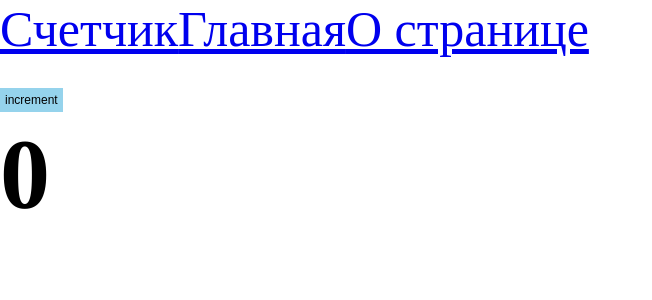
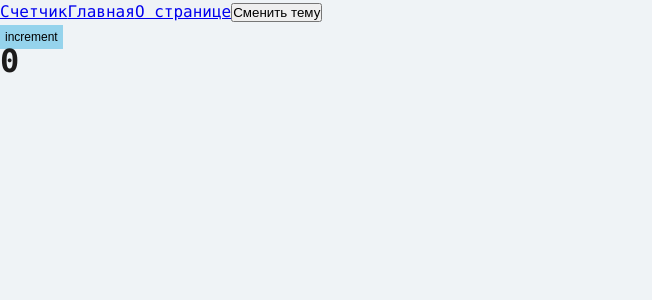
Before and after one commit to SergeyShabalin/Money_Shelf, a React app: page / in a window 1280 px wide. Shown: the top 300 px of the page, without its empty margins (0-652 px from the left). Built offline with nearby package versions, Linux system fonts and the light colour scheme.

Commit message:
theme context

```diff
--- a/src/App.tsx
+++ b/src/App.tsx
@@ -1,18 +1,23 @@
 import React, {Suspense} from 'react';
 import {Link, Route, Routes} from 'react-router-dom';
 import Counter from "./components/Counter";
-import './index.scss'
-import MainPage from "./pages/MainPage/MainPage";
-import AboutPage from "./pages/AboutPage/AboutPage";
+
 import {MainPageAsync} from "./pages/MainPage/MainPage.async";
 import {AboutPageAsync} from "./pages/AboutPage/AboutPage.async";
+import {useTheme} from "./theme/useTheme";
+
+import './styles/index.scss'
 
 const App = () => {
+
+    const {theme, toggleTheme} = useTheme()
+
     return (
-        <div className='app'>
+        <div className={`app ${theme}`}>
             <Link to={'/'}>Счетчик</Link>
             <Link to={'/main'}>Главная</Link>
             <Link to={'/about'}>О странице</Link>
+            <button onClick={toggleTheme}>Сменить тему</button>
             <Suspense fallback={<div>Loading...</div>}>
                 <Routes>
                     <Route path='/' element={<Counter/>}/>
--- a/src/index.scss
+++ /dev/null
@@ -1,9 +0,0 @@
-* {
-  padding: 0;
-  margin: 0;
-  box-sizing: border-box;
-}
-
-.app{
-  font-size: 50px;
-}
--- a/src/index.tsx
+++ b/src/index.tsx
@@ -3,12 +3,15 @@
 import React from "react";
 import App from "./App";
 import {BrowserRouter} from "react-router-dom";
+import ThemeProvider from "./theme/ThemeProvider";
 
 
 someF('111')
 render(
     <BrowserRouter>
-        <App/>
+        <ThemeProvider>
+            <App/>
+        </ThemeProvider>
     </BrowserRouter>,
     document.getElementById('root')
 )
--- /dev/null
+++ b/src/styles/index.scss
@@ -0,0 +1,19 @@
+@import "reset";
+@import "variables/global";
+@import "themes/dark";
+@import "themes/normal";
+
+*{
+  margin:0;
+  padding: 0;
+  box-sizing: border-box;
+}
+
+.app{
+  padding: 0;
+  margin: 0;
+  font: var(--font-m);
+  background: var(--bg-color);
+  color: var(--primary-color);
+  min-height: 100vh;
+}
--- /dev/null
+++ b/src/styles/themes/dark.scss
@@ -0,0 +1,5 @@
+.app.dark {
+  --bg-color: #1a1a1a;
+  --primary-color: #b6aaaa;
+  --secondary-color: #e5dada;
+}
--- /dev/null
+++ b/src/styles/themes/normal.scss
@@ -0,0 +1,5 @@
+.app.light {
+  --bg-color: #eff3f6;
+  --primary-color: #1c1b1b;
+  --secondary-color: #1f1d1d;
+}
--- /dev/null
+++ b/src/styles/variables/global.scss
@@ -0,0 +1,11 @@
+:root{
+  --font-family-main: Consolas, Serif, "Times New Roman";
+
+  --font-size-m: 16px;
+  --font-line-m: 24px;
+  --font-m: var(--font-size-m) / var(--font-line-m)  var(--font-family-main);
+
+  --font-size-l: 24px;
+  --font-line-l: 32px;
+  --font-l: var(--font-size-l) / var(--font-line-l)  var(--font-family-main);
+}
--- /dev/null
+++ b/src/theme/ThemeContext.ts
@@ -0,0 +1,15 @@
+import {createContext} from "react";
+
+export enum Theme {
+    DARK = 'dark',
+    LIGHT = 'light'
+}
+
+export interface ThemeContextProps {
+    theme?: Theme,
+    setTheme?: (theme: Theme) => void
+}
+
+export const ThemeContext = createContext<ThemeContextProps>({})
+
+export const LOCAL_STORAGE_THEME_KEY = 'theme'
--- /dev/null
+++ b/src/theme/ThemeProvider.tsx
@@ -0,0 +1,22 @@
+import React, {FC, useMemo, useState} from 'react';
+import {LOCAL_STORAGE_THEME_KEY, Theme, ThemeContext} from "./ThemeContext";
+
+const defaultTheme = localStorage.getItem(LOCAL_STORAGE_THEME_KEY) as Theme || Theme.LIGHT
+
+const ThemeProvider: FC = ({children}) => {
+    const [theme, setTheme] = useState<Theme>(defaultTheme)
+
+    const defaultProps = useMemo(() => ({
+        theme: theme,
+        setTheme: setTheme,
+    }), [theme])
+
+
+    return (
+        <ThemeContext.Provider value={defaultProps}>
+            {children}
+        </ThemeContext.Provider>
+    );
+};
+
+export default ThemeProvider;
--- /dev/null
+++ b/src/theme/useTheme.ts
@@ -0,0 +1,22 @@
+import {useContext} from "react";
+import {LOCAL_STORAGE_THEME_KEY, Theme, ThemeContext} from "./ThemeContext";
+
+interface UseThemeResult {
+    toggleTheme: () => void;
+    theme: Theme
+}
+
+export function useTheme(): UseThemeResult {
+    const {theme, setTheme} = useContext(ThemeContext)
+
+    function toggleTheme() {
+        const newTheme = theme === Theme.DARK ? Theme.LIGHT : Theme.DARK
+        setTheme(newTheme)
+        localStorage.setItem(LOCAL_STORAGE_THEME_KEY, newTheme)
+    }
+
+    return {
+        theme,
+        toggleTheme
+    }
+}
```
Also changed, not shown: src/styles/reset.scss (added).
